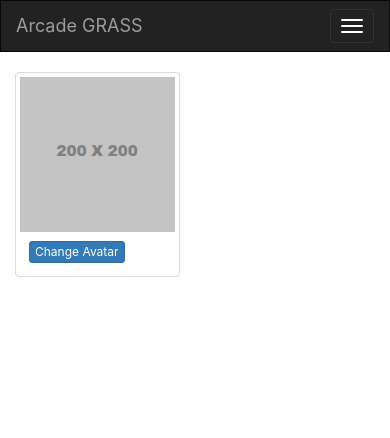
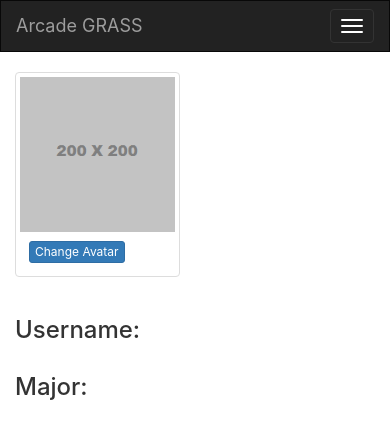
Before and after one commit to Dcorb1209/UCFArcade, a React (Create React App) app: page /MyProfile in a window 390 px wide. Shown: the top 438 px of the page. Built offline with nearby package versions, Linux system fonts and the light colour scheme.

Commit message:
Started a grid for components on MyProfile page. Tweaked resizing for mobile a bit.

```diff
--- a/src/MyProfile.css
+++ b/src/MyProfile.css
@@ -1,3 +1,7 @@
 .pic {
-    text-align: center;
+    display: inline-block
 }
+
+.picDiv {
+	text-align: center;
+}
--- a/src/MyProfile.js
+++ b/src/MyProfile.js
@@ -1,6 +1,6 @@
 import React, { Component } from 'react';
 import NaviBar from './Components/NavBar';
-import { Button, Thumbnail, Grid, Row, Col } from 'react-bootstrap';
+import { Button, Thumbnail, Grid, Row, Col, Image, Well } from 'react-bootstrap';
 
 class MyProfile extends Component {
   render() {
@@ -9,10 +9,20 @@ class MyProfile extends Component {
         <NaviBar/>
         <Grid>
           <Row>
-            <Col xs={6} md={2}>
+            <Col xs={6} sm={3} md={2}>
               <Thumbnail src={require('./avatarTest.png')}>
                   <Button bsStyle="primary" bsSize='xsmall'>Change Avatar</Button>
               </Thumbnail>
+            </Col>
+          </Row>
+          <Row>
+            <Col md={3}>
+              <h3>Username:</h3>
+            </Col>
+          </Row>
+          <Row>
+            <Col md={3}>
+              <h3>Major:</h3>
             </Col>
           </Row>
         </Grid>
```
